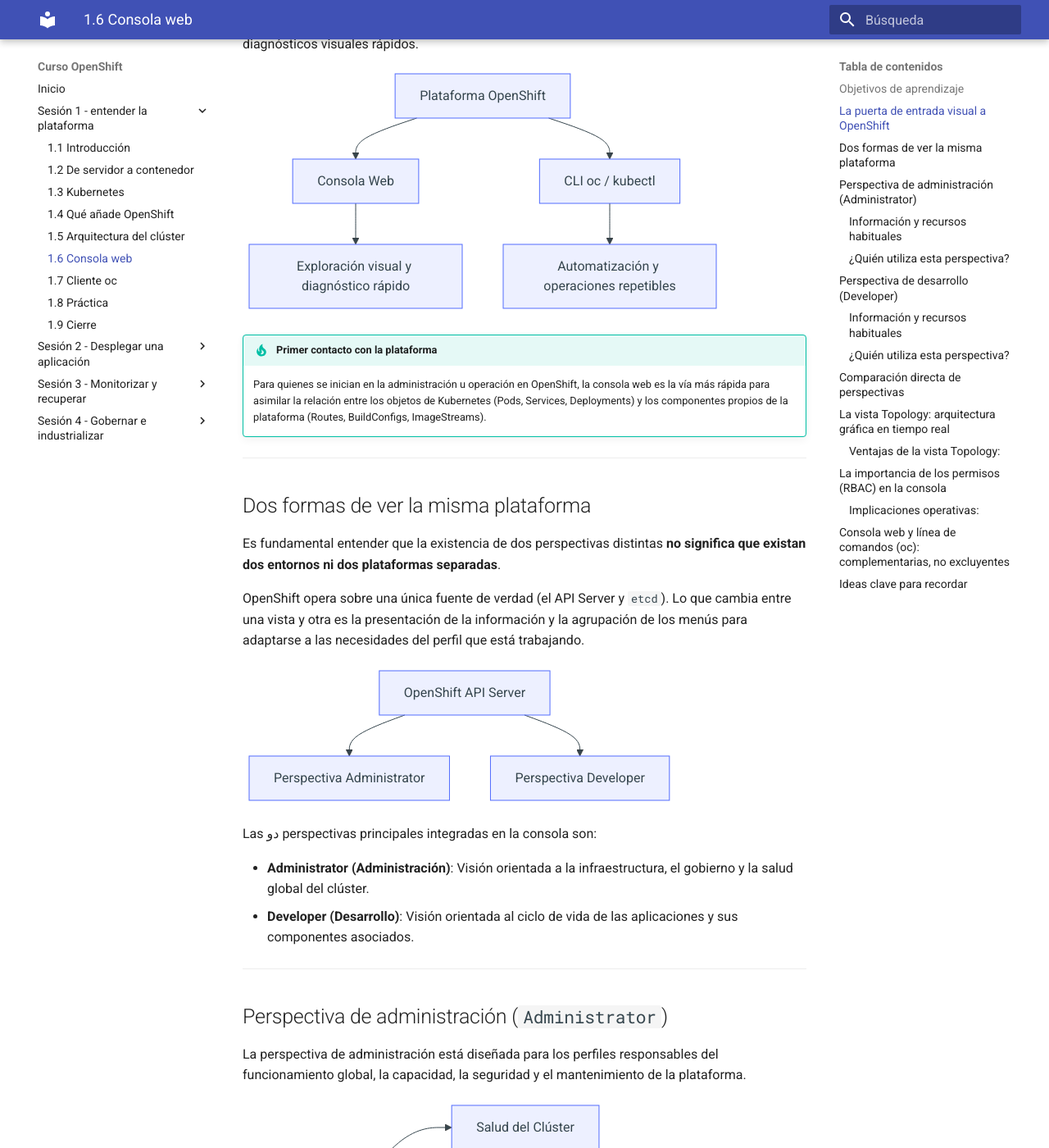
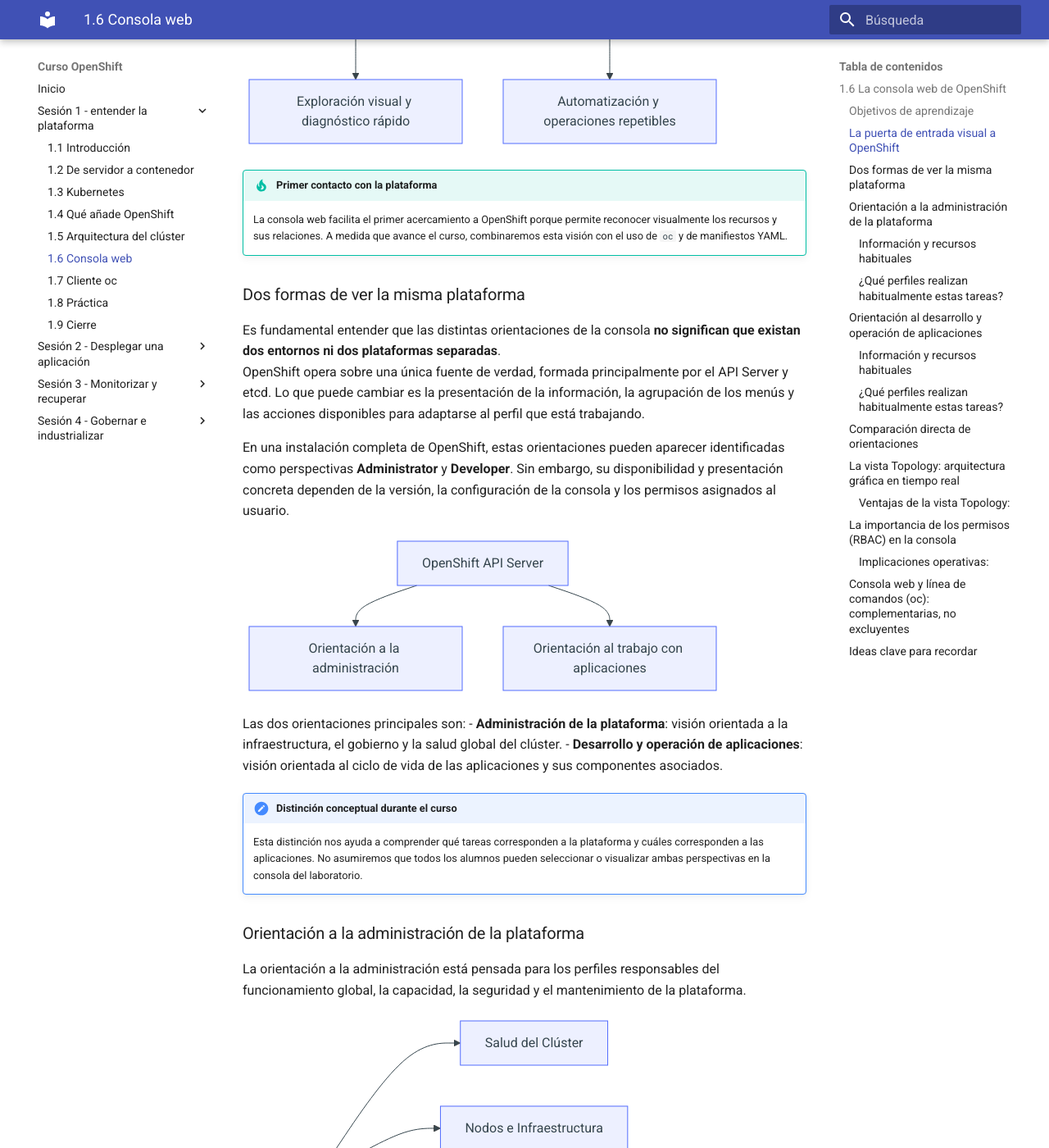
Before and after one commit to ieftraining/curso-openshift, an MkDocs documentation site: the page built from docs/sesion1/1.6 Consola web.md, in a window 1280 px wide and 1400 px high, scrolled down 822 px. Shown: the whole window at 82% size. Built offline with MkDocs 1.6.1 and Material for MkDocs 9.7.7, drawn with Linux system fonts in a browser that asks for light colours; some of the changed text lies outside the part shown.

Commit message:
Add files via upload

````diff
--- a/docs/sesion1/1.6 Consola web.md
+++ b/docs/sesion1/1.6 Consola web.md
@@ -1,146 +1,123 @@
-# 1.6 La consola web: perspectiva de administración y perspectiva de desarrollo
+## 1.6 La consola web de OpenShift
 
-## Objetivos de aprendizaje
+### Objetivos de aprendizaje
 
 Al finalizar este apartado serás capaz de:
-
 - Comprender el propósito y el valor de la interfaz gráfica de OpenShift frente a la herramienta de línea de comandos.
-- Diferenciar con criterio la **perspectiva de administración** (*Administrator*) y la **perspectiva de desarrollo** (*Developer*).
-- Identificar el tipo de información, recursos y tareas que se gestionan desde cada una de las perspectivas.
+- Comprender la diferencia conceptual entre la **orientación a la administración** y la **orientación al desarrollo de aplicaciones** dentro de la consola.
+- Identificar el tipo de información, recursos y tareas asociados habitualmente a cada orientación.
 - Explotar la **vista Topology** para visualizar la arquitectura gráfica y dependencias de un proyecto.
 - Comprender el impacto del modelo de permisos (RBAC) en la visibilidad y opciones disponibles dentro de la consola.
 
----
-
-## La puerta de entrada visual a OpenShift
+### La puerta de entrada visual a OpenShift
 
 Una de las grandes ventajas operativas de OpenShift es su consola web unificada y altamente integrada.
-
 Aunque las tareas de automatización, gestión de manifiestos e integración continua se apoyan principalmente en la herramienta de línea de comandos `oc`, la consola gráfica proporciona un entorno intuitivo para comprender la estructura de las aplicaciones, explorar recursos y realizar diagnósticos visuales rápidos.
 
 ```mermaid
 flowchart TD
     A[Plataforma OpenShift] --> B[Consola Web]
     A --> C[CLI oc / kubectl]
-
     B --> D[Exploración visual y diagnóstico rápido]
     C --> E[Automatización y operaciones repetibles]
 ```
 
 !!! tip "Primer contacto con la plataforma"
+    La consola web facilita el primer acercamiento a OpenShift porque permite reconocer visualmente los recursos y sus relaciones. A medida que avance el curso, combinaremos esta visión con el uso de `oc` y de manifiestos YAML.
 
-    Para quienes se inician en la administración u operación en OpenShift, la consola web es la vía más rápida para asimilar la relación entre los objetos de Kubernetes (Pods, Services, Deployments) y los componentes propios de la plataforma (Routes, BuildConfigs, ImageStreams).
+### Dos formas de ver la misma plataforma
 
----
+Es fundamental entender que las distintas orientaciones de la consola **no significan que existan dos entornos ni dos plataformas separadas**.
+OpenShift opera sobre una única fuente de verdad, formada principalmente por el API Server y etcd. Lo que puede cambiar es la presentación de la información, la agrupación de los menús y las acciones disponibles para adaptarse al perfil que está trabajando.
 
-## Dos formas de ver la misma plataforma
-
-Es fundamental entender que la existencia de dos perspectivas distintas **no significa que existan dos entornos ni dos plataformas separadas**.
-
-OpenShift opera sobre una única fuente de verdad (el API Server y `etcd`). Lo que cambia entre una vista y otra es la presentación de la información y la agrupación de los menús para adaptarse a las necesidades del perfil que está trabajando.
+En una instalación completa de OpenShift, estas orientaciones pueden aparecer identificadas como perspectivas **Administrator** y **Developer**. Sin embargo, su disponibilidad y presentación concreta dependen de la versión, la configuración de la consola y los permisos asignados al usuario.
 
 ```mermaid
 flowchart TD
     A[OpenShift API Server]
-    A --> B[Perspectiva Administrator]
-    A --> C[Perspectiva Developer]
+    A --> B[Orientación a la administración]
+    A --> C[Orientación al trabajo con aplicaciones]
 ```
 
-Las دو perspectivas principales integradas en la consola son:
+Las dos orientaciones principales son:
+- **Administración de la plataforma**: visión orientada a la infraestructura, el gobierno y la salud global del clúster.
+- **Desarrollo y operación de aplicaciones**: visión orientada al ciclo de vida de las aplicaciones y sus componentes asociados.
 
-- **Administrator (Administración)**: Visión orientada a la infraestructura, el gobierno y la salud global del clúster.
-- **Developer (Desarrollo)**: Visión orientada al ciclo de vida de las aplicaciones y sus componentes asociados.
+!!! note "Distinción conceptual durante el curso"
+    Esta distinción nos ayuda a comprender qué tareas corresponden a la plataforma y cuáles corresponden a las aplicaciones. No asumiremos que todos los alumnos pueden seleccionar o visualizar ambas perspectivas en la consola del laboratorio.
 
----
+### Orientación a la administración de la plataforma
 
-## Perspectiva de administración (`Administrator`)
-
-La perspectiva de administración está diseñada para los perfiles responsables del funcionamiento global, la capacidad, la seguridad y el mantenimiento de la plataforma.
+La orientación a la administración está pensada para los perfiles responsables del funcionamiento global, la capacidad, la seguridad y el mantenimiento de la plataforma.
 
 ```mermaid
 flowchart LR
-    A[Administrator] --> B[Salud del Clúster]
+    A[Administración] --> B[Salud del Clúster]
     A --> C[Nodos e Infraestructura]
     A --> D[Operadores y Almacenamiento]
     A --> E[Gobierno, Usuarios y RBAC]
 ```
 
-### Información y recursos habituales
+#### Información y recursos habituales
+- **Nodos del clúster**: consulta de estado, capacidad consumida y rendimiento de los nodos de control, de trabajo y de infraestructura.
+- **Operadores (OperatorHub)**: instalación, actualización y mantenimiento de los operadores que extienden la plataforma.
+- **Almacenamiento**: gestión de clases de almacenamiento (_StorageClasses_), volúmenes persistentes (_PV_) y solicitudes de volumen (_PVC_).
+- **Redes globales**: configuración de controladores Ingress, políticas de red y proveedores CNI.
+- **Seguridad y gobierno**: gestión de usuarios, grupos, roles (_RBAC_), cuotas de recursos (_ResourceQuotas_) y restricciones de seguridad (_SCC_).
+- **Proyectos (Namespaces)**: visión global de todos los proyectos creados en el clúster.
 
-- **Nodos del clúster**: Consulta de estado, capacidad consumida y rendimiento de los nodos Master, Worker e Infraestructura.
-- **Operadores (OperatorHub)**: Instalación, actualización y mantenimiento de los operadores que extienden la plataforma.
-- **Almacenamiento**: Gestión de clases de almacenamiento (*StorageClasses*), volúmenes persistentes (*PV*) y solicitudes de volumen (*PVC*).
-- **Redes globales**: Configuración de controladores Ingress, políticas de red y proveedores CNI.
-- **Seguridad y gobierno**: Gestión de usuarios, grupos, roles (*RBAC*), cuotas de recursos (*ResourceQuotas*) y restricciones de seguridad (*SCC*).
-- **Proyectos (Namespaces)**: Visión global de todos los proyectos creados en el clúster.
+!!! note "Pregunta principal de esta orientación"
+    **¿Está la plataforma disponible, correctamente configurada y gobernada?**
 
-!!! note "Pregunta principal de esta perspectiva"
-
-    ¿Cómo se encuentra la infraestructura del clúster, qué capacidad tenemos disponible y qué componentes globales requieren atención?
-
-### ¿Quién utiliza esta perspectiva?
-
-- Administradores de plataforma OpenShift / Kubernetes.
+#### ¿Qué perfiles realizan habitualmente estas tareas?
+- Administradores de plataforma OpenShift o Kubernetes.
 - Equipos de operaciones de infraestructura y sistemas.
 - Perfiles de soporte avanzado y seguridad corporativa.
 
----
+### Orientación al desarrollo y operación de aplicaciones
 
-## Perspectiva de desarrollo (`Developer`)
-
-La perspectiva de desarrollo está optimizada para simplificar la interacción con las aplicaciones. Oculta la complejidad de la infraestructura subyacente y agrupa los recursos según el proyecto o espacio de trabajo activo.
+Esta orientación simplifica la interacción con las aplicaciones y agrupa los recursos según el proyecto o espacio de trabajo activo. El usuario se concentra en los componentes de su aplicación sin necesidad de gestionar la infraestructura subyacente.
 
 ```mermaid
 flowchart LR
-    A[Developer] --> B[Cargas de trabajo / Deployments]
+    A[Aplicaciones] --> B[Cargas de trabajo / Deployments]
     A --> C[Puntos de acceso / Services y Routes]
     A --> D[Configuración / ConfigMaps y Secrets]
     A --> E[Compilaciones / BuildConfigs y Logs]
 ```
 
-### Información y recursos habituales
+#### Información y recursos habituales
+- **Cargas de trabajo (Workloads)**: _Deployments_, _StatefulSets_, _DaemonSets_, _Jobs_ y _Pods_.
+- **Conectividad y publicación**: _Services_ para acceso interno y _Routes_ para exposición hacia el exterior.
+- **Configuración y secretos**: _ConfigMaps_ para variables no sensibles y _Secrets_ para credenciales o certificados.
+- **Construcciones (Builds)**: estado de los procesos de compilación (_BuildConfigs_) y registro de imágenes (_ImageStreams_).
+- **Observabilidad de la aplicación**: acceso a métricas de consumo del pod, eventos del proyecto y flujo de registros (_logs_).
 
-- **Cargas de trabajo (Workloads)**: *Deployments*, *StatefulSets*, *DaemonSets*, *Jobs* y *Pods*.
-- **Conectividad y publicación**: *Services* para acceso interno y *Routes* para exposición hacia el exterior.
-- **Configuración y secretos**: *ConfigMaps* para variables no sensibles y *Secrets* para credenciales o certificados.
-- **Construcciones (Builds)**: Estado de los procesos de compilación (*BuildConfigs*) y registro de imágenes (*ImageStreams*).
-- **Observabilidad de la aplicación**: Acceso directo a métricas de consumo del pod, eventos del proyecto y flujo de registros (*logs*).
+!!! note "Pregunta principal de esta orientación"
+    **¿Está mi aplicación desplegada, accesible y funcionando correctamente?**
 
-!!! note "Pregunta principal de esta perspectiva"
-
-    ¿Está mi aplicación corriendo correctamente, cómo puedo acceder a sus logs y qué dependencias tiene configuradas?
-
-### ¿Quién utiliza esta perspectiva?
-
+#### ¿Qué perfiles realizan habitualmente estas tareas?
 - Desarrolladores de software y arquitectos de aplicación.
 - Equipos DevOps e ingenieros de integración continua (CI/CD).
 - Operadores responsables de la puesta en producción y seguimiento de servicios específicos.
 
----
+### Comparación directa de orientaciones
 
-## Comparación directa de perspectivas
-
-| Característica | Perspectiva Administrator | Perspectiva Developer |
-| :--- | :--- | :--- |
+| Característica | Administración de la plataforma | Desarrollo y operación de aplicaciones |
+|---|---|---|
 | **Enfoque principal** | Infraestructura y plataforma global | Aplicaciones y proyectos acotados |
-| **Alcance visual** | Todo el clúster (sujeto a RBAC) | Proyecto (*Project*) seleccionado |
-| **Unidad de trabajo** | Nodos, Operadores, StorageClasses, SCC | Pods, Deployments, Services, Routes |
-| **Vista destacada** | Dashboards de salud, listas de nodos y eventos | Vista **Topology** y diagramas de interacción |
-| **Objetivo clave** | Garantizar la disponibilidad del clúster | Desplegar y mantener aplicaciones operativas |
+| **Alcance visual habitual** | Todo el clúster, sujeto a RBAC | Proyecto (_Project_) seleccionado |
+| **Unidad de trabajo** | Nodos, operadores, _StorageClasses_ y SCC | Pods, Deployments, Services y Routes |
+| **Vistas destacadas** | Dashboards de salud, listas de nodos y eventos | Topology y recursos de la aplicación |
+| **Objetivo clave** | Garantizar la disponibilidad y el gobierno del clúster | Desplegar y mantener aplicaciones operativas |
 
 !!! tip "Regla mnemotécnica"
+    La administración se pregunta por la **salud y el gobierno de la plataforma**. El trabajo con aplicaciones se pregunta por el **despliegue y el funcionamiento de cada servicio**.
 
-    **Administrator** mira *"hacia abajo"* (servidores, red, almacenamiento y plataforma).
+### La vista Topology: arquitectura gráfica en tiempo real
 
-    **Developer** mira *"hacia arriba"* (código, contenedores, rutas y logs de aplicación).
-
----
-
-## La vista Topology: arquitectura gráfica en tiempo real
-
-Dentro de la perspectiva **Developer**, la vista **Topology** (Topología) representa una de las características visuales más potentes de OpenShift.
-
-En lugar de presentar largas listas de texto con objetos aislados, la vista Topology renderiza de forma gráfica e interactiva la relación exacta entre los componentes de un proyecto.
+La vista **Topology** (Topología), cuando está disponible, representa una de las características visuales más potentes de la consola de OpenShift.
+En lugar de presentar largas listas de texto con objetos aislados, la vista Topology representa de forma gráfica e interactiva la relación entre los componentes de un proyecto.
 
 ```mermaid
 flowchart LR
@@ -150,51 +127,42 @@
     D -->|Gestiona| P2[Pod 2]
 ```
 
-### Ventajas de la vista Topology:
-
-- **Relación visual instantánea**: Muestra con líneas de conexión cómo una *Route* apunta a un *Service*, y cómo este distribuye el tráfico entre los *Pods* gestionados por un *Deployment*.
-- **Estado de escalado**: Cada aplicación se representa con un círculo envolvente que indica visualmente el número de réplicas en ejecución y su estado de salud (verde = en ejecución, azul = en transición, rojo = error).
-- **Acceso en un clic**: Al seleccionar cualquier nodo del gráfico se despliega un panel lateral con acceso directo a logs, terminal interactivo, eventos y métricas en tiempo real.
-- **Agrupación lógica**: Permite agrupar visualmente múltiples microservicios dentro de un mismo concepto de "Aplicación".
+#### Ventajas de la vista Topology:
+- **Relación visual instantánea**: muestra con líneas de conexión cómo una _Route_ apunta a un _Service_, y cómo este distribuye el tráfico entre los _Pods_ gestionados por un _Deployment_.
+- **Estado de escalado**: cada aplicación se representa con elementos visuales que permiten identificar el número de réplicas y su estado.
+- **Acceso en un clic**: al seleccionar un componente se despliega un panel lateral con acceso a sus detalles y, según la configuración y los permisos, a registros, eventos, métricas o terminal.
+- **Agrupación lógica**: permite agrupar visualmente varios componentes dentro de un mismo concepto de aplicación.
 
 !!! tip "Utilidad práctica"
+    Topology ayuda a interpretar rápidamente la arquitectura de una aplicación y a detectar qué componente requiere atención, pero no sustituye la consulta detallada de recursos mediante la consola o `oc`.
 
-    La vista Topology es la forma más rápida de diagnosticar la arquitectura de un proyecto desconocido o verificar que los selectores de red conectan correctamente los componentes.
-
----
-
-## La importancia de los permisos (RBAC) en la consola
+### La importancia de los permisos (RBAC) en la consola
 
 Un aspecto crítico al trabajar con la consola gráfica es comprender que **lo que ves está condicionado por quién eres**.
-
 OpenShift aplica un modelo de control de acceso basado en roles (RBAC) que filtra dinámicamente los menús, botones y datos mostrados en la interfaz.
 
 ```mermaid
 flowchart TD
-    U[Usuario autenticado] --> P[Validación de Roles y Permisos RBAC]
-    P --> C1[Vista Administrator restringida o no disponible]
-    P --> C2[Visibilidad acotada únicamente a sus Proyectos asignados]
+    U[Usuario autenticado] --> P[Validación de roles y permisos RBAC]
+    P --> C1[Funciones visibles según los permisos]
+    P --> C2[Visibilidad acotada a los proyectos asignados]
 ```
 
-### Implicaciones operativas:
+#### Implicaciones operativas:
+- Un usuario con rol de **administrador del clúster** (_cluster-admin_) puede visualizar y gestionar recursos globales de la plataforma.
+- Un usuario con permisos limitados a uno o varios proyectos solo verá los recursos y acciones para los que tenga autorización, con independencia de cómo esté organizada la interfaz.
+- Si una opción de menú o un botón de acción, como editar un despliegue o borrar un objeto, no aparece en la consola, se debe habitualmente a que el usuario o la _ServiceAccount_ activa no dispone de los permisos necesarios.
 
-- Un usuario con rol de **administrador del clúster** (*cluster-admin*) tendrá acceso completo a ambas perspectivas y podrá visualizar todos los recursos del sistema.
-- Un usuario con rol de **desarrollador** (*edit* o *view* en un proyecto) solo verá la perspectiva Developer acotada a sus proyectos asignados, o una perspectiva Administrator limitada donde solo aparecerán los recursos sobre los que tiene permiso de lectura.
-- Si una opción de menú o un botón de acción (como editar un desplegable o borrar un objeto) no aparece en la consola, se debe habitualmente a la falta de permisos en la ServiceAccount o usuario activo.
+!!! warning "Comportamiento esperado en el Developer Sandbox"
+    En el **Developer Sandbox de Red Hat** utilizado durante el curso trabajaremos con una cuenta de usuario con permisos limitados. La organización de los menús y las opciones disponibles puede diferir de la consola de un clúster corporativo administrado por la organización, y es posible que no aparezca un selector entre las perspectivas Administrator y Developer. Esto no impide trabajar con los proyectos y recursos de aplicación asignados al alumno.
 
-!!! warning "Comportamiento esperado en entorno de laboratorio"
-
-    En las prácticas del curso es completamente normal que no veas la lista completa de nodos del clúster si tu usuario está limitado al espacio de nombres de tu proyecto individual.
-
----
-
-## Consola web y línea de comandos (`oc`): complementarias, no excluyentes
+### Consola web y línea de comandos (`oc`): complementarias, no excluyentes
 
 Existe una falsa dicotomía entre usar la interfaz gráfica o la línea de comandos. En un entorno profesional, ambas herramientas se utilizan de manera complementaria.
 
 ```mermaid
 flowchart TD
-    subgraph Consola["Consola Web y CLI oc"]
+    subgraph Consola[Consola Web y CLI oc]
         A[Consola Web] --> C[Exploración visual y Topology]
         B[CLI oc] --> D[Automatización y scripts]
     end
@@ -202,19 +170,15 @@
 ```
 
 Ejemplos de complementariedad:
+- Puedes desplegar un _Deployment_ aplicando un fichero YAML desde la línea de comandos con `oc apply -f` y observar inmediatamente en la consola web cómo aparecen sus recursos.
+- Puedes identificar una anomalía en la consola web y ejecutar `oc describe pod` para analizar sus eventos y las posibles causas con mayor detalle.
 
-- Puedes desplegar un *Deployment* aplicando un fichero YAML desde la línea de comandos con `oc apply -f` y observar inmediatamente en la consola web cómo la vista *Topology* dibuja los pods arrancando.
-- Puedes inspeccionar una anomalía gráfica en la consola web (un Pod en círculo rojo) y abrir rápidamente la terminal integrada o ejecutar `oc describe pod` para analizar las causas detalladas.
-
----
-
-## Ideas clave para recordar
+### Ideas clave para recordar
 
 !!! tip "Resumen"
-
-    - La consola web de OpenShift es la interfaz gráfica unificada para explorar, gestionar y diagnosticar la plataforma.
-    - La **perspectiva Administrator** se centra en la salud del clúster, los nodos, la infraestructura, la seguridad y los operadores globales.
-    - La **perspectiva Developer** se enfoca en las cargas de trabajo, las construcciones, la conectividad y las métricas de aplicación dentro de un proyecto.
-    - La **vista Topology** proporciona una representación gráfica interactiva de los componentes de la aplicación y sus relaciones de red.
-    - La interfaz adapta su menú y visibilidad según los permisos asignados al usuario mediante el modelo de seguridad RBAC.
-    - La consola web y la herramienta de línea de comandos `oc` trabajan en tiempo real sobre los mismos objetos del clúster.
+    - OpenShift ofrece una consola web integrada para explorar recursos, comprender aplicaciones y realizar diagnósticos visuales.
+    - La administración de la plataforma y el trabajo con aplicaciones son dos orientaciones sobre los mismos objetos y la misma API, no dos plataformas distintas.
+    - Las perspectivas Administrator y Developer pueden existir en una instalación completa, pero su presentación depende de la versión, la configuración y los permisos.
+    - En el Developer Sandbox trabajaremos con los recursos visibles para una cuenta limitada a sus proyectos.
+    - La vista Topology ayuda a comprender las relaciones entre los componentes de una aplicación cuando está disponible.
+    - La consola web y `oc` son herramientas complementarias.
````
